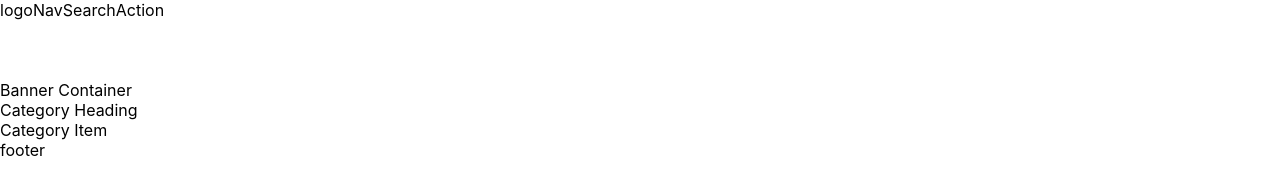
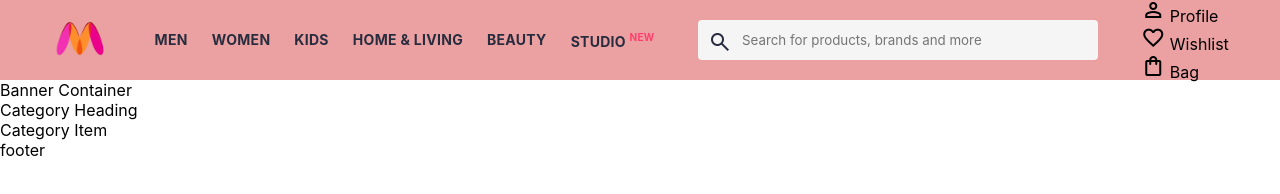
Before and after one commit to krishna7275/Myntra-clone-Css, a plain HTML site: page index.html in a window 1280 px wide. Drawn offline with nearby package versions, Linux system fonts and the light colour scheme.

Commit message:
some changes

```diff
--- a/index.css
+++ b/index.css
@@ -2,9 +2,61 @@
     margin: 0px;
     padding: 0px;
     font-family: Assistant, -apple-system, BlinkMacSystemFont, Segoe UI, Roboto, Helvetica, Arial, sans-serif;
+    box-sizing: content-box;
 }
 header{
     display: flex;
     height: 80px;
-    background-color: white;
+    background-color: rgb(235, 161, 161);
+    justify-content: space-between;
+    align-items: center;
 }
+.myntra_home{
+    height: 45px;
+}
+.logo_container{
+    margin-left: 4%;
+}
+.action_bar{
+    margin-right: 4%;
+}
+.nav_bar{
+    display: flex;
+    min-width: 500px;
+    justify-content: space-between;
+}
+.nav_bar a{
+    font-size: 14px;
+    letter-spacing: .3px;
+    color: #282c3f;
+    font-weight: 700;
+    text-transform: uppercase;
+    text-decoration: none;
+}
+.nav_bar a sup{
+    color: #ff3f6c;
+    font-size: 10px;
+}
+.search_bar{
+height: 40px;
+width: 400px;
+display: flex;
+align-items: center;
+}
+.search_icon{
+box-sizing: content-box;
+height: 20px;
+padding: 10px;
+background-color: #f5f5f6;
+color: #282c3f;
+font-weight: 300;
+border-radius: 4px 0 0 4px;
+}
+.search_input{
+color: #696e79;
+background-color: #f5f5f6;
+flex-grow: 1;
+height: 40px;
+border: 0;
+border-radius: 0 4px 4px 0;
+}
--- a/index.html
+++ b/index.html
@@ -3,13 +3,39 @@
 <head>
     <title>Myntra clone</title>
     <link rel="stylesheet" href="index.css">
+    <link rel="stylesheet" href="https://fonts.googleapis.com/css2?family=Material+Symbols+Outlined:opsz,wght,FILL,GRAD@20..48,100..700,0..1,-50..200&icon_names=search" />
 </head>
 <body>
     <header>
-       <div class="logo_container">logo</div>
-       <nav class="nav_bar">Nav</nav>
-       <div class="search_bar">Search</div>
-       <div class="action_bar">Action</div>
+       <div class="logo_container">
+        <a href="#"><img class="myntra_home" src="Media/image/myntra_logo.webp" alt="Myntra home"></a>
+       </div>
+       <nav class="nav_bar">
+        <a href="#">Men</a>
+        <a href="#">Women</a>
+        <a href="#">Kids</a>
+        <a href="#">Home & Living</a>
+        <a href="#">Beauty</a>
+        <a href="#">studio <sup>New</sup></a>
+       </nav>
+       <div class="search_bar">
+        <span class="material-symbols-outlined search_icon">search</span>
+        <input  class="search_input" placeholder="Search for products, brands and more">
+       </div>
+       <div class="action_bar">
+        <div class="action_container">
+            <span class="material-symbols-outlined action_icon">person</span>
+            <span class="action_name">Profile</span>
+        </div>
+         <div class="action_container">
+            <span class="material-symbols-outlined">favorite</span>
+            <span class="action_name">Wishlist</span>
+        </div>
+         <div class="action_container">
+            <span class="material-symbols-outlined">shopping_bag</span>
+            <span class="action_name">Bag</span>
+        </div>
+       </div>
     </header>
     <main>
         <div class="banner_container">Banner Container</div>
```
